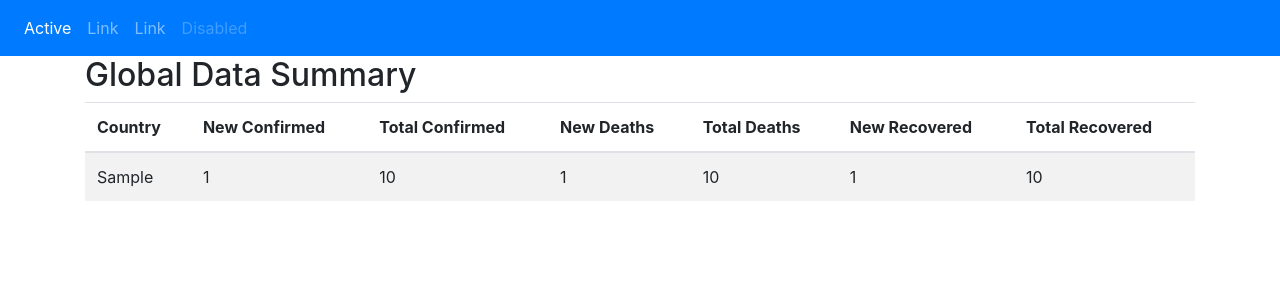
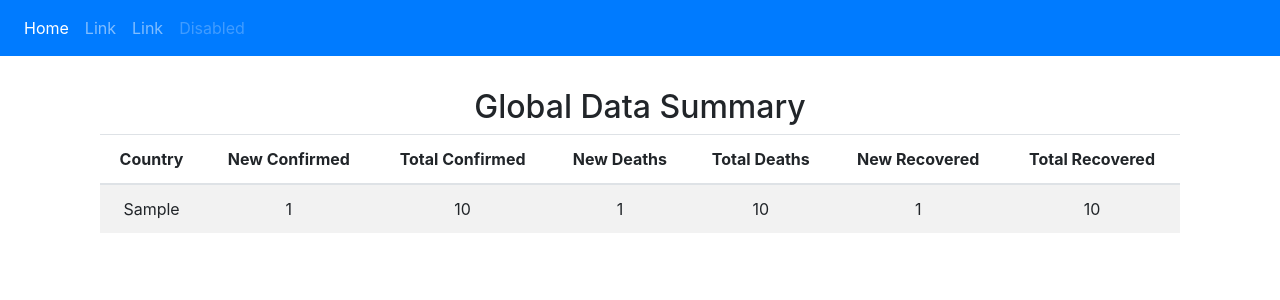
Before and after one commit to D-Bits/COVID-19-Reporting, a Django app: page / in a window 1280 px wide. Shown: the top 300 px of the page. Run offline with Django 3.2, Linux system fonts and the light colour scheme; tables that the repository leaves empty hold one stand-in row (values such as "Sample post"); some libraries are stand-ins or nearby versions.

Commit message:
Custom CSS, and other frontend work.

```diff
--- /dev/null
+++ b/reporting/reports/static/reports/main.css
@@ -0,0 +1,5 @@
+
+.container {
+    text-align: center;
+    margin-top: 2.5%;
+}
--- a/reporting/reports/templates/reports/base.html
+++ b/reporting/reports/templates/reports/base.html
@@ -1,3 +1,4 @@
+{% load static %}
 <!DOCTYPE html>
 <html lang="en">
 <head>
@@ -5,16 +6,17 @@
   <meta charset="utf-8">
   <meta name="viewport" content="width=device-width, initial-scale=1">
   <link rel="stylesheet" href="https://maxcdn.bootstrapcdn.com/bootstrap/4.4.1/css/bootstrap.min.css">
+  <link rel="stylesheet" href="{% static 'reports/main.css' %}">
   <script src="https://ajax.googleapis.com/ajax/libs/jquery/3.4.1/jquery.min.js"></script>
   <script src="https://cdnjs.cloudflare.com/ajax/libs/popper.js/1.16.0/umd/popper.min.js"></script>
   <script src="https://maxcdn.bootstrapcdn.com/bootstrap/4.4.1/js/bootstrap.min.js"></script>
 </head>
 <body>
 
-<nav class="navbar navbar-expand-sm bg-primary navbar-dark">
+<nav class="navbar navbar-expand-sm bg-primary navbar-dark justify-center">
     <ul class="navbar-nav">
       <li class="nav-item active">
-        <a class="nav-link" href="#">Active</a>
+        <a class="nav-link" href="{% url 'index' %}">Home</a>
       </li>
       <li class="nav-item">
         <a class="nav-link" href="#">Link</a>
--- a/reporting/reports/templates/reports/index.html
+++ b/reporting/reports/templates/reports/index.html
@@ -4,6 +4,7 @@
 
 {% block content %}
 
+    <div class="container">
 
         <h2>Global Data Summary</h2>
 
@@ -47,7 +48,7 @@
                 {% if page_obj.number == num %}
                     <a class="btn btn-outline-info mb-4" href="?page={{ num }}">{{ num }}</a>
                 <!-- if num is current within 3 previous page, print it out    -->
-            {% elif num > page_obj.number|add:'-3' and num < page_obj.number|add:'3' %}<
+                {% elif num > page_obj.number|add:'-3' and num < page_obj.number|add:'3' %}
                     <a class="btn btn-outline-info mb-4" href="?page={{ num }}">{{ num }}</a>
                 {% endif %}
             {% endfor %}
@@ -61,4 +62,6 @@
 
         {% endif %}
 
+    </div>
+
 {% endblock %}
```
Lines whose indentation alone changed are shown as unchanged.
